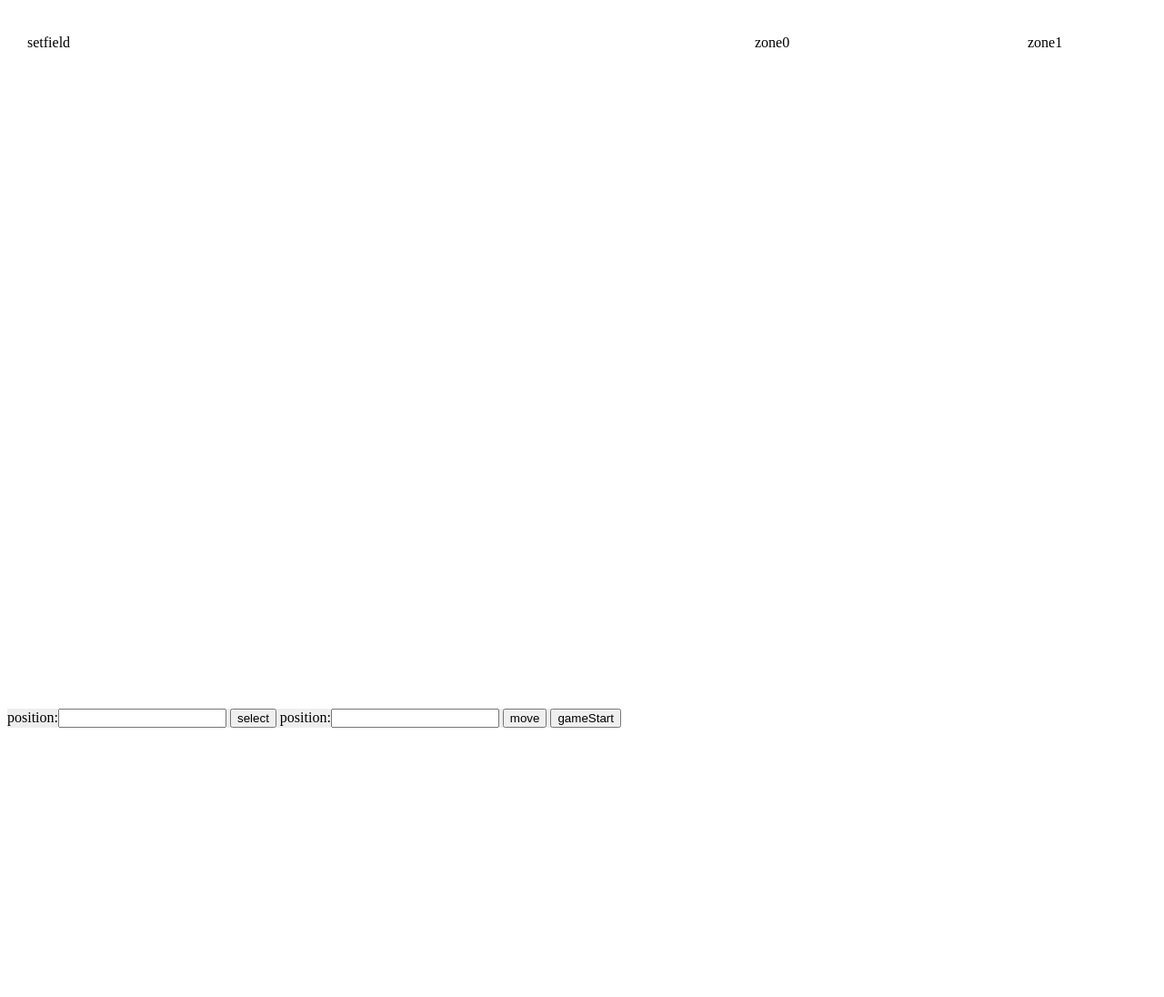
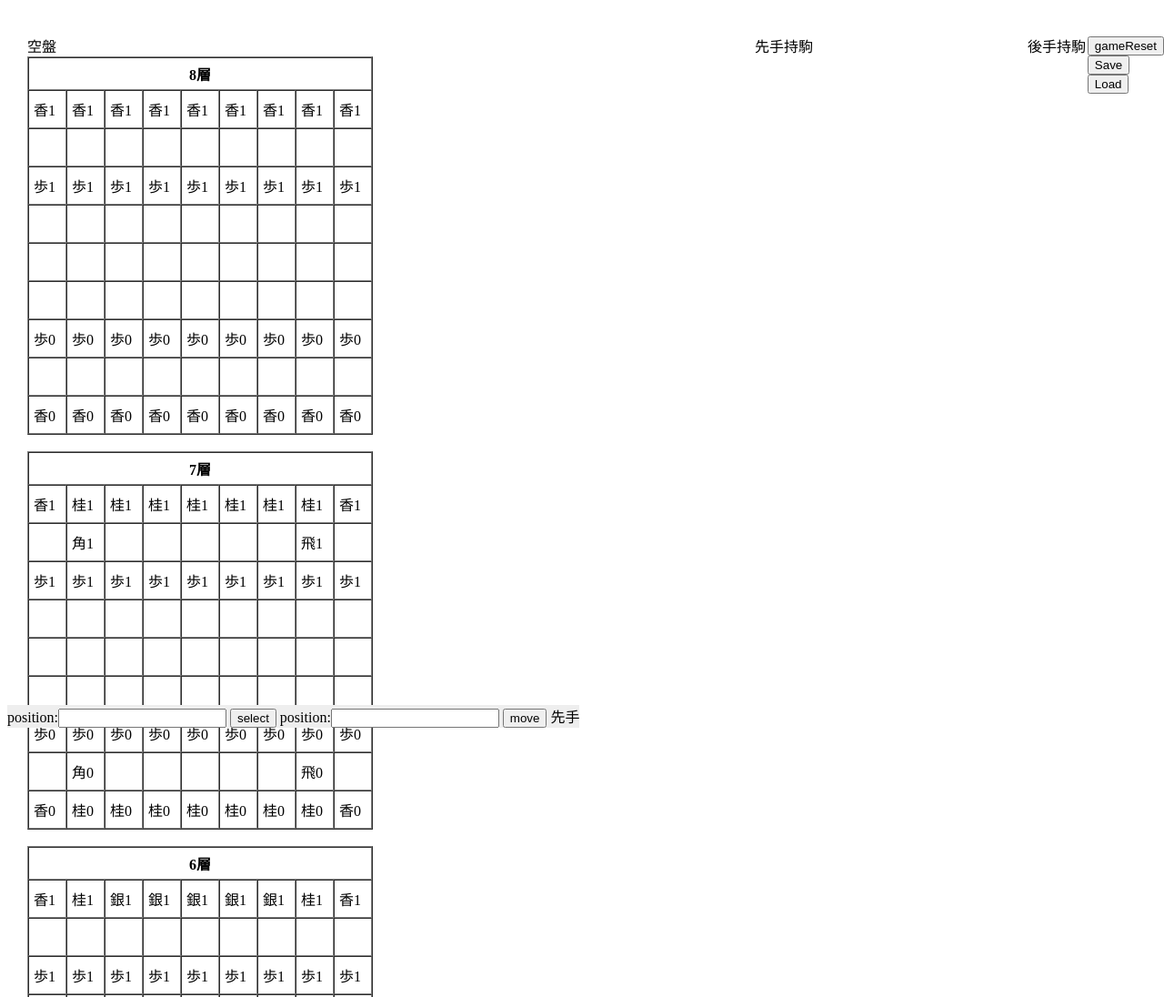
Before and after one commit to m-tatsuto/3dshogi, a plain HTML site: page 3DSHOUGI_TestGame.html in a window 1280 px wide. Shown: the top 1096 px of the page at 91% size. Before the commit the page ends 800 px from the top, so only its background shows below. Drawn offline with Linux system fonts and the light colour scheme.

Commit message:
update testHTML

```diff
--- a/3DSHOUGI_TestGame.html
+++ b/3DSHOUGI_TestGame.html
@@ -1,17 +1,17 @@
 <!DOCTYPE HTML>
-<html lang="en">
+<html lang="ja">
 	<head>
 		<meta charset="UTF-8">
-		<title></title>
+		<title>3D将棋 空将</title>
 		<script type="text/javascript" src="lib/map.js"></script>
 		<script type="text/javascript" src="lib/comaData.js"></script>
 		<script type="text/javascript" src="lib/gameLogic.js"></script>
 		<script type="text/javascript" src="lib/mainComaSet.js"></script>
-		<script type="text/javascript" src="main_test_js/test2.js"></script>
 		<script type="text/javascript" src="main_test_js/selectTest.js"></script>
 		<script type="text/javascript" src="main_test_js/moveTest.js"></script>
 		<script type="text/javascript" src="main_test_js/stockTest.js"></script>
 		<script type="text/javascript" src="main_test_js/gameStratTest.js"></script>
+		<script type="text/javascript" src="main_test_js/test2.js"></script>
 	</head>
 	<body>
 		<div style="position:fixed;bottom:0px;z-index:10;background-color:#EEEEEE;">
@@ -20,11 +20,15 @@
 			position:<input type="text" id="movePointValue"/>
 			<button onclick="movePosition()">move</button>
 			<span id="turnDiaplay"></span>
-			<button onclick="gameStartTest();" style="posision:absolute;">gameStart</button>
+		</div>
+		<div style="position:fixed;top:40px;right:0px;">
+			<button onclick="gameStartTest();" style="">gameReset</button></br>
+			<button onclick="" style="">Save</button></br>
+			<button onclick="" style="">Load</button></br>
 		</div>
 		<!--div id="selectComa" style="position:fixed;left:0px;padding:30px;">selectComaField</div-->
-		<div id="setcoma" style="position:absolute;left:0px;padding:30px;">setfield</div>
-		<div id="zone0Coma" style="position:fixed;left:800px;padding:30px;">zone0</div>
-		<div id="zone1Coma" style="position:fixed;left:1100px;padding:30px;">zone1</div>
+		<div id="setcoma" style="position:absolute;left:0px;padding:30px;">空盤</div>
+		<div id="zone0Coma" style="position:fixed;left:800px;padding:30px;">先手持駒</div>
+		<div id="zone1Coma" style="position:fixed;left:1100px;padding:30px;">後手持駒</div>
 	</body>
 </html>
--- a/main_test_js/test2.js
+++ b/main_test_js/test2.js
@@ -5,22 +5,23 @@ function testMapDisplay(){
   var selectObj = null;
   var count = 0;
 
-  document.getElementById("setcoma").innerHTML = "setfield</br>";
+  document.getElementById("setcoma").innerHTML = "空盤</br>";
 
   var tableHtmlSource = "";
 
   for(var i = 0; i < 9; i++){
     tableHtmlSource = "";
-    tableHtmlSource += "z = " + i +" </br>";
     tableHtmlSource += "<table border='1' cellspacing='0' cellpadding='5' >\n";
+    tableHtmlSource += "<tr><th colspan='9'>" + (8 - i) +"層 </th></tr>";
 
     for(var j = 0; j < 9; j++){
       tableHtmlSource += "<tr>\n";
 
       for(var h = 0; h < 9; h++){
         var positionX = h;
-        var positionY = 8-j;
-        var positionZ = i;
+        //var positionY = turncamp ? j : (8 - j);
+        var positionY = 8 - j;
+        var positionZ = 8 - i;
         selectObj = mainGameField.map.cell3d[positionX][positionY][positionZ];
 
         var selectDomComaObjectParam = positionX + ',' + positionY + ',' + positionZ;
@@ -55,13 +56,13 @@ function testMapDisplay(){
       tableHtmlSource += "</tr>\n";
     }
     tableHtmlSource += "</table>\n";
-    document.getElementById("setcoma").innerHTML += tableHtmlSource;
+    document.getElementById("setcoma").innerHTML += tableHtmlSource + "</br>";
   }
 
   var zone0 = mainGameField.zone0;
   var zone1 = mainGameField.zone1;
 
-  document.getElementById("zone0Coma").innerHTML = "zone0 </br>";
+  document.getElementById("zone0Coma").innerHTML = "先手持駒 </br>";
 
   var zone0Len = zone0.stock.length;
   for (var i = 0; i < zone0Len; i++){
@@ -69,7 +70,7 @@ function testMapDisplay(){
     document.getElementById("zone0Coma").innerHTML += "<button onclick='" + functionString + "'>" + zone0.stock[i].name + zone0.stock[i].camp + "</button></br>";
   }
 
-  document.getElementById("zone1Coma").innerHTML = "zone1 </br>";
+  document.getElementById("zone1Coma").innerHTML = "後手持駒 </br>";
 
   var zone1Len = zone1.stock.length;
   for (var i = 0; i < zone1Len; i++){
@@ -77,7 +78,14 @@ function testMapDisplay(){
     document.getElementById("zone1Coma").innerHTML += "<button onclick='" + functionString + "'>" + zone1.stock[i].name + zone1.stock[i].camp + "</button></br>";
   }
 
-  document.getElementById("turnDiaplay").innerHTML = "turn=" + turncamp;
+  var turnString = "";
+  if (turncamp == 0) {
+    turnString = "先手";
+  } else if (turncamp == 1) {
+    turnString = "後手";
+  }
+
+  document.getElementById("turnDiaplay").innerHTML = turnString;
 }
 
 function selectDomComaObject(x, y, z) {
@@ -85,6 +93,9 @@ function selectDomComaObject(x, y, z) {
   selectPosition();
 }
 
+/**
+ * 選択した駒を動かす
+ */
 function moveDomComaObject(x, y, z) {
   document.getElementById("movePointValue").value = x + "" + y + "" + z;
   if (confirm(x + "" + y + "" + z + "に移動しますか？")) {
@@ -92,11 +103,16 @@ function moveDomComaObject(x, y, z) {
   }
 }
 
+/**
+ * 選択した駒をMapにセットする
+ */
 function setDomStockComaObject(x, y, z) {
   if (confirm(x + "" + y + "" + z + "に置きますか？")) {
     setStockTest(x, y, z);
   }
 }
+
+window.addEventListener("DOMContentLoaded", gameStartTest, false);
 
 function startTestMapDisplay(){
   setTimeout(function(){
```
